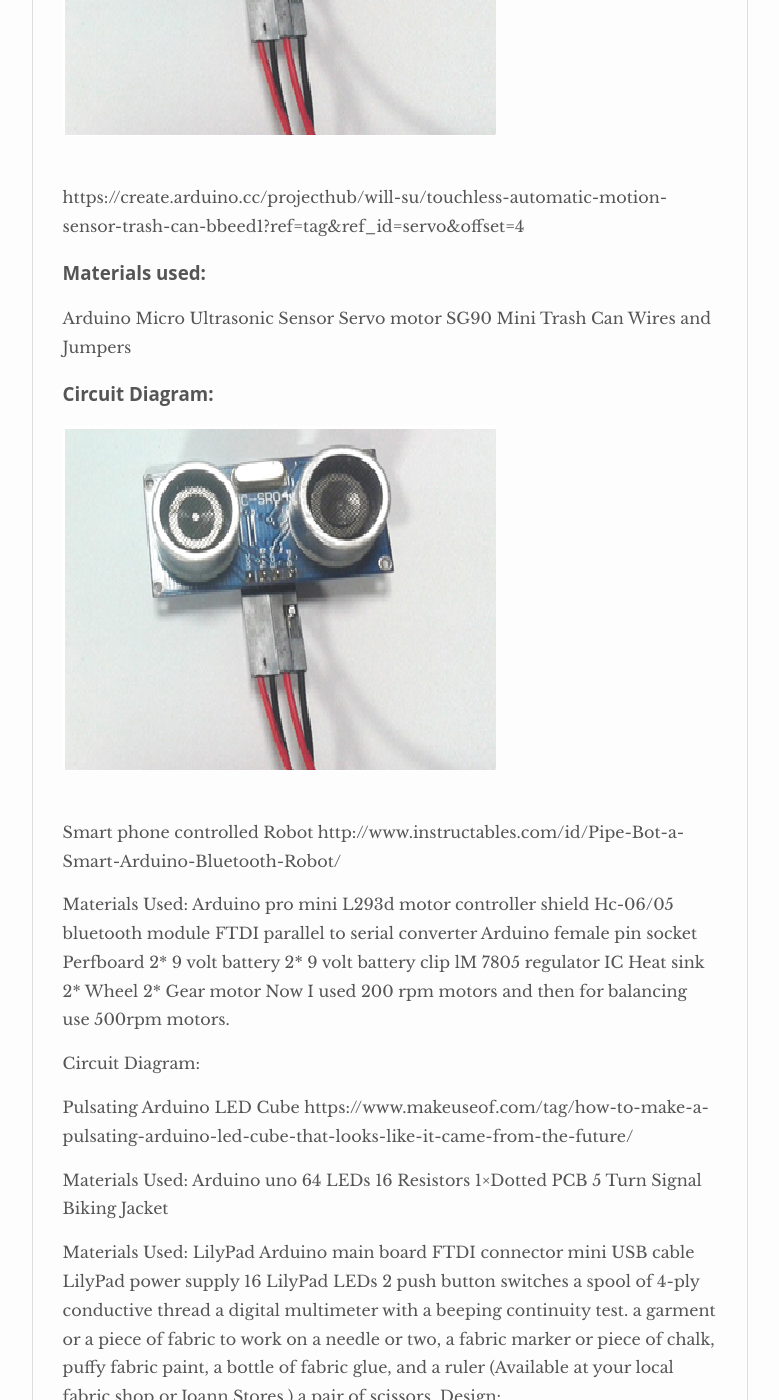
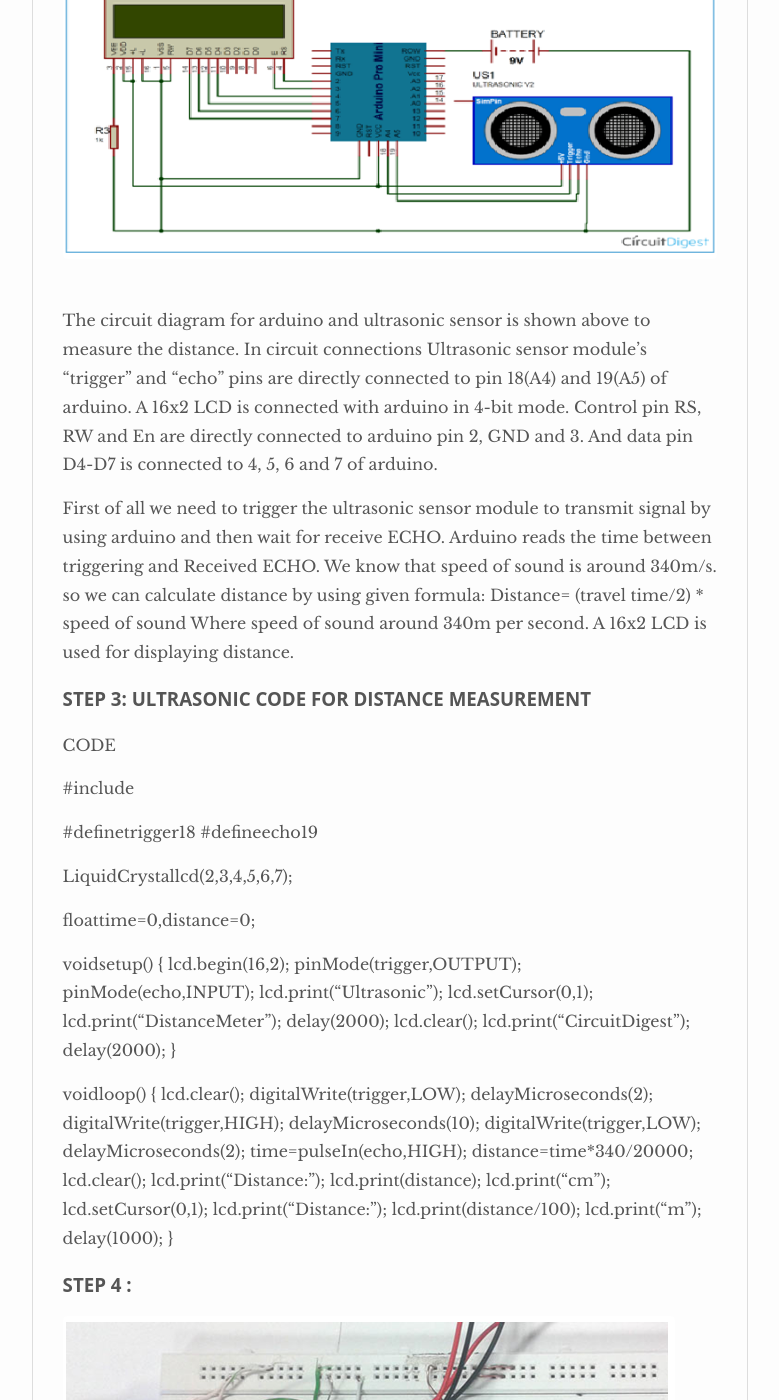
Before and after one commit to yugn27/atel, a Jekyll site: the page built from _posts/2015-02-03-ARDUINO-UNO-PROJECTS.markdown, in a window 1280 px wide and 1400 px high, scrolled down 1822 px. Shown: the whole window, without its empty margins (250-1029 px from the left). Built offline with Jekyll 4.4.1, drawn with Linux system fonts in a browser that asks for light colours; nearby versions of some CDN libraries; comment, search, counter and statistics services are not loaded; some of the changed text lies outside the part shown.

Commit message:
Update 2015-02-03-ARDUINO-UNO-PROJECTS.markdown

```diff
--- a/_posts/2015-02-03-ARDUINO-UNO-PROJECTS.markdown
+++ b/_posts/2015-02-03-ARDUINO-UNO-PROJECTS.markdown
@@ -1,116 +1,165 @@
 ---
 layout: post
-title:  "Advanced level"
-description:  Advanced level
+title:  "ARDUINO UNO PROJECTS"
+description:  ARDUINO UNO PROJECTS
 categories: project
 ---
 
 
 
+# ARDUINO AND ULTRASONIC SENSOR BASED DISTANCE MEASRUREMENT
+Ultrasonic sensors are great tools to measure distance without actual contact and used at several places like water level measurement, distance measurement etc. This is an efficient way to measure small distances precisely. In this project we have used an Ultrasonic Sensor to determine the distance of an obstacle from the sensor. Basic principal of ultrasonic distance measurement is based on ECHO. When sound waves are transmitted in environment then waves are return back to origin as ECHO after striking on the obstacle. So we only need to calculate the travelling time of both sounds means outgoing time and returning time to origin after striking on the obstacle. As speed of the sound is known to us, after some calculation we can calculate the distance.
+
+### STEP 1: Components Used
+Arduino Pro Mini
+Ultrasonic sensor Module
+16x2 LCD
+Scale
+Bread board
+9 volt battery
+Connecting wires
+#### Ultrasonic Sensor Module
+Ultrasonic sensor HC-SR04 is used here to measure distance in range of 2cm-400cm with accuracy of 3mm. The sensor module consists of ultrasonic transmitter, receiver and the control circuit. The working principle of ultrasonic sensor is as follows:
+High level signal is sent for 10us using Trigger.
+The module sends eight 40 KHz signals automatically, and then detects whether pulse is received or not.
+If the signal is received, then it is through high level. The time of high duration is the time gap between sending and receiving the signal.
+#### Distance= (Time x Speed of Sound in Air (340 m/s))/2
+
+![]({{site.baseurl}}/images/Project/UNO/01.png)
+
+
+### STEP 2 :CIRCUIT DIAGRAM AND EXPLANATION
+![]({{site.baseurl}}/images/Project/UNO/02.png)
+
+The circuit diagram for arduino and ultrasonic sensor is shown above to measure the distance. In circuit connections Ultrasonic sensor module’s “trigger” and “echo” pins are directly connected to pin 18(A4) and 19(A5) of arduino. A 16x2 LCD is connected with arduino in 4-bit mode. Control pin RS, RW and En are directly connected to arduino pin 2, GND and 3. And data pin D4-D7 is connected to 4, 5, 6 and 7 of arduino.
+
+First of all we need to trigger the ultrasonic sensor module to transmit signal by using arduino and then wait for receive ECHO. Arduino reads the time between triggering and Received ECHO. We know that speed of sound is around 340m/s. so we can calculate distance by using given formula:
+Distance= (travel time/2) * speed of sound
+Where speed of sound around 340m per second.
+A 16x2 LCD is used for displaying distance.
+
+### STEP 3:  ULTRASONIC CODE FOR DISTANCE MEASUREMENT
+CODE
+
+#include<LiquidCrystal.h>
+
+#definetrigger18
+#defineecho19
+
+LiquidCrystallcd(2,3,4,5,6,7);
+
+floattime=0,distance=0;
+
+voidsetup()
+{
+ lcd.begin(16,2);
+ pinMode(trigger,OUTPUT);
+ pinMode(echo,INPUT);
+ lcd.print("Ultrasonic");
+ lcd.setCursor(0,1);
+ lcd.print("DistanceMeter");
+ delay(2000);
+ lcd.clear();
+ lcd.print("CircuitDigest");
+ delay(2000);
+}
+
+voidloop()
+{
+ lcd.clear();
+ digitalWrite(trigger,LOW);
+ delayMicroseconds(2);
+ digitalWrite(trigger,HIGH);
+ delayMicroseconds(10);
+ digitalWrite(trigger,LOW);
+ delayMicroseconds(2);
+ time=pulseIn(echo,HIGH);
+ distance=time*340/20000;
+ lcd.clear();
+ lcd.print("Distance:");
+ lcd.print(distance);
+ lcd.print("cm");
+ lcd.setCursor(0,1);
+ lcd.print("Distance:");
+ lcd.print(distance/100);
+ lcd.print("m");
+ delay(1000);
+}
+
+### STEP 4 :
+
+![]({{site.baseurl}}/images/Project/UNO/03.png)
 
 
 
+# Project II
+# ARDUINO LIGHT SENSOR CIRCUIT USING LDR
 
-# 1 : LIE SENSOR
-![]({{site.baseurl}}/images/Project/UNO/01.png)
-
-https://create.arduino.cc/projecthub/user269049/lie-sensor-d12993?ref=part&ref_id=11332&offset=15
+### STEP 1: COMPONENTS REQUIRED
+Arduino UNO
+LDR (Light Dependent Resistor)
+Resistor (100k-1;330ohm-1)
+LED - 1
+Relay module - 5v
+Bulb/CFL
+Connecting wires
+Breadboard
 
 
-### Materials Used
-Arduino nano
-Breadboard
-2.21 kohm resistor
-LED
-Open build wire cable
-
-### CIRCUIT DIAGRAM
-![]({{site.baseurl}}/images/Project/UNO/01.png)
+### STEP 2: CIRCUIT DIAGRAM
+![]({{site.baseurl}}/images/Project/UNO/04.png)
 
 
+### STEP 3: Controlling Relay using LDR with Arduino
+![]({{site.baseurl}}/images/Project/UNO/05.png)
 
 
-# Automatic Motion Sensor Trash Can
-![]({{site.baseurl}}/images/Project/UNO/01.png)
-
-https://create.arduino.cc/projecthub/will-su/touchless-automatic-motion-sensor-trash-can-bbeed1?ref=tag&ref_id=servo&offset=4
+Instead of controlling an LED according to the brightness and darkness, we can control our home lights or any electrical equipment. All we have to do is connect a relay module and set the parameter to turn ON and OFF the any AC appliance according to the intensity of the light. If the value falls below 700, which means it Dark, then the relay operates and the lights turns ON. If the value is greater than 700, which means its day or bright, then the relay will not operate and the lights remain OFF. Learn more about relay here and how to connect an AC appliance to relay.
+![]({{site.baseurl}}/images/Project/UNO/06.png)
 
 
-###  Materials used:
-Arduino Micro
-Ultrasonic Sensor
-Servo motor SG90
-Mini Trash Can
-Wires and Jumpers
-
-### Circuit Diagram:
-![]({{site.baseurl}}/images/Project/UNO/01.png)
+### STEP 4 :
+CODE:
+#define relay 10
+int LED = 9;
+int LDR = A0;
+void setup()
+{
+Serial.begin(9600);
+pinMode(LED, OUTPUT);
+pinMode(relay, OUTPUT);
+pinMode(LDR, INPUT);
+}
+void loop() {
+int LDRValue = analogRead(LDR);
+Serial.print("sensor = ");
+Serial.print(LDRValue);
+if (LDRValue <=700)
+{
+digitalWrite(LED, HIGH);
+digitalWrite(relay, HIGH);
+Serial.println("It's Dark Outside; Lights status: ON");
+}
+else
+{
+digitalWrite(LED, LOW);
+digitalWrite(relay, LOW);
+Serial.println("It's Bright Outside; Lights status: OFF");
+}
+}
 
 
 
 
 
-
-
-
-
-
-Smart phone controlled Robot
-http://www.instructables.com/id/Pipe-Bot-a-Smart-Arduino-Bluetooth-Robot/
-
-
-
-Materials Used:
-Arduino pro mini
-L293d motor controller shield
-Hc-06/05 bluetooth module
-FTDI parallel to serial converter
-Arduino female pin socket
-Perfboard
-2* 9 volt battery
-2* 9 volt battery clip
-lM 7805 regulator IC
-Heat sink
-2* Wheel
-2* Gear motor
-Now I used 200 rpm motors and then for balancing use 500rpm motors.
-
-
-
-
-
-
-Circuit Diagram:
-
-
-
-
-
-Pulsating Arduino LED Cube
-https://www.makeuseof.com/tag/how-to-make-a-pulsating-arduino-led-cube-that-looks-like-it-came-from-the-future/
-
-
-
-Materials Used:
-Arduino uno
-64 LEDs
-16 Resistors
-1×Dotted PCB
-5  Turn Signal Biking Jacket
-
-
-
-Materials Used:
- LilyPad Arduino main board
-FTDI connector
- mini USB cable
- LilyPad power supply
- 16 LilyPad LEDs
- 2 push button switches
- a spool of 4-ply conductive thread
- a digital multimeter with a beeping continuity test.
-a garment or a piece of fabric to work on
- a needle or two, a fabric marker or piece of chalk, puffy fabric paint, a bottle of fabric glue, and a ruler
-(Available at your local fabric shop or Joann Stores.)
- a pair of scissors.
-Design:
+1. https://create.arduino.cc/projecthub/maverick/pathfinder-229d5d?ref=part&ref_id=8233&offset=1
+2 . https://create.arduino.cc/projecthub/abishek-bhalaaji/arduino-based-digital-temperature-sensor-76e16c?ref=tag&ref_id=sensor&offset=66
+3. https://www.electroschematics.com/9683/arduino-night-security-alarm-pir-sensor/
+4. https://create.arduino.cc/projecthub/will-su/touchless-automatic-motion-sensor-trash-can-bbeed1?ref=tag&ref_id=servo&offset=4
+5. https://create.arduino.cc/projecthub/mitov/arduino-and-visuino-control-servo-with-buttons-18a527?ref=tag&ref_id=servo&offset=8
+6.  http://www.instructables.com/id/Secret-Knock-Detecting-Door-Lock/
+7. https://circuitdigest.com/microcontroller-projects/arduino-light-sensor-using-ldr
+8. https://create.arduino.cc/projecthub/smart-tech/the-perfectautomatic-lighting-system-using-arduino-ldr-e3c0f7?ref=tag&ref_id=arduino&offset=217
+9. https://create.arduino.cc/projecthub/jasmeet-singh/poseidon-the-water-saver-8ddb58?ref=tag&ref_id=gsm&offset=3
+10. https://circuitdigest.com/microcontroller-projects/arduino-calculator-using-4x4-keypad
+11.https://circuitdigest.com/microcontroller-projects/diy-arduino-robotic-arm-tutorial
```
